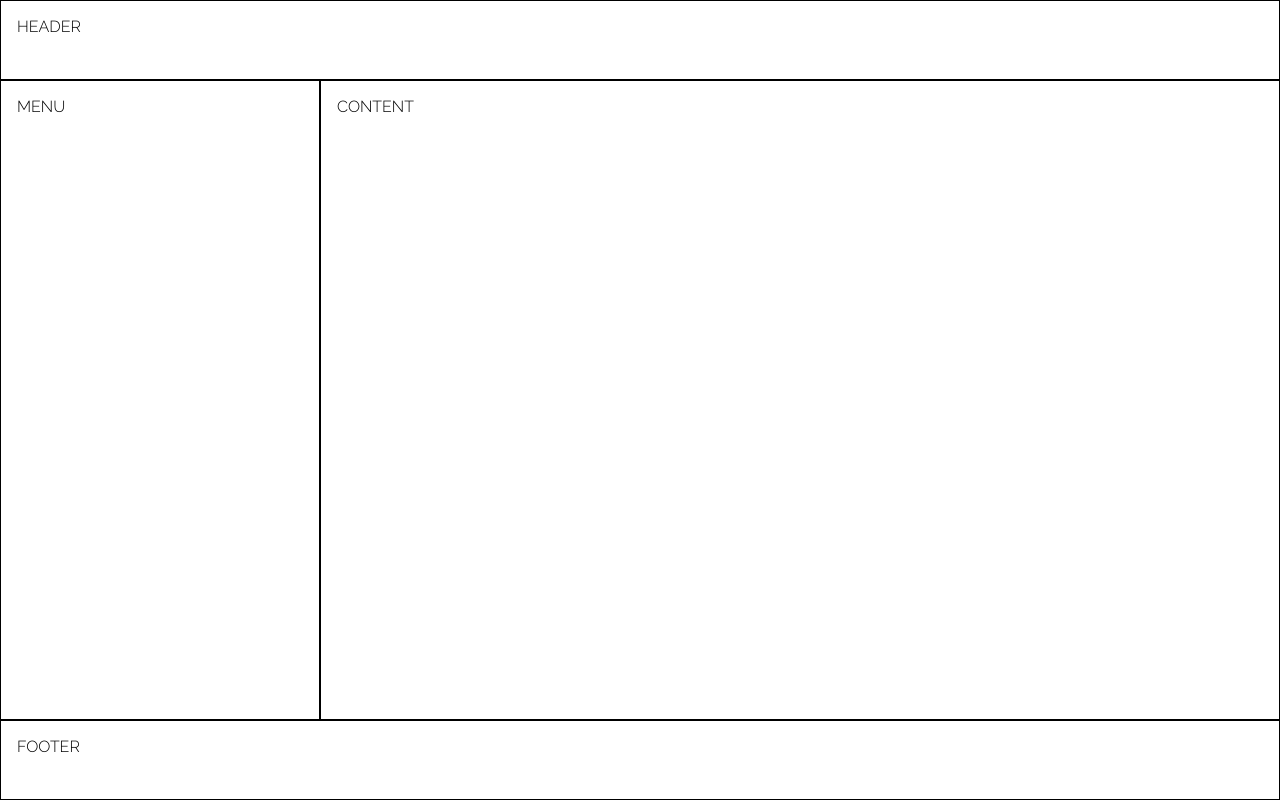
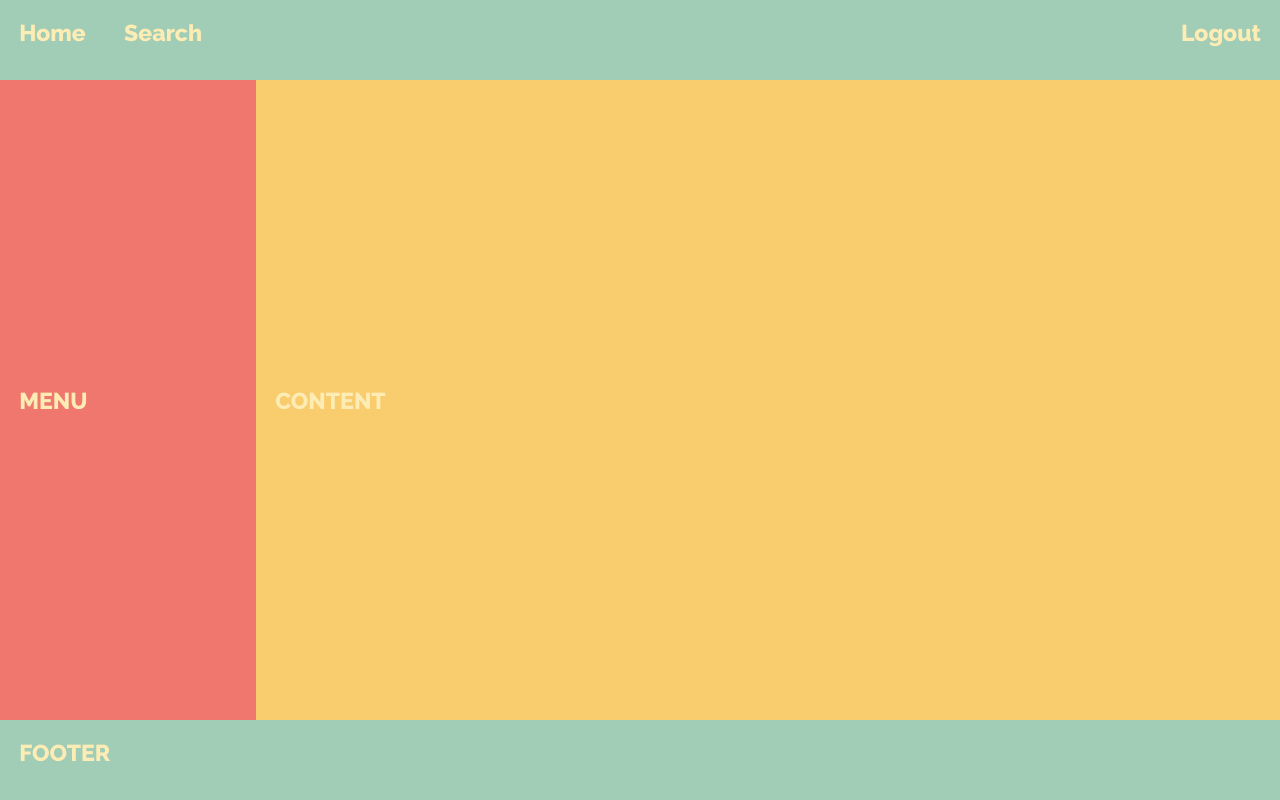
Before and after one commit to strujilloor/Simple-Web-Page-with-CSS-Grid, a website: page index.html in a window 1280 px wide. Drawn offline with Linux system fonts and the light colour scheme.

Commit message:
Header Content

```diff
--- a/index.html
+++ b/index.html
@@ -6,17 +6,21 @@
     <meta http-equiv="X-UA-Compatible" content="ie=edge" />
     <link rel="stylesheet" href="style.css" />
     <link
-      href="https://fonts.googleapis.com/css2?family=Raleway:wght@300&display=swap"
+      href="https://fonts.googleapis.com/css2?family=Raleway:wght@800&display=swap"
       rel="stylesheet"
     />
     <title>Static Template</title>
   </head>
   <body>
     <div class="web-page">
-      <div class="header">HEADER</div>
-      <div class="menu">MENU</div>
-      <div class="content">CONTENT</div>
-      <div class="footer">FOOTER</div>
+      <header class="header">
+        <div>Home</div>
+        <div>Search</div>
+        <div>Logout</div>
+      </header>
+      <aside class="menu">MENU</aside>
+      <main class="content">CONTENT</main>
+      <footer class="footer">FOOTER</footer>
     </div>
   </body>
 </html>
--- a/style.css
+++ b/style.css
@@ -1,38 +1,59 @@
 * {
   font-family: "Raleway", sans-serif;
+  font-size: 1.2rem;
   margin: 0px;
   padding: 0px;
+  color: #fdedb5;
 }
 
 .web-page {
   height: 100vh;
   display: grid;
-  grid-template-columns: 25% 1fr 1fr;
+  grid-template-columns: 20% 1fr;
   grid-template-rows: 1fr 80% 1fr;
 
   grid-template-areas:
-    "header header header"
-    "menu content content"
-    "footer footer footer";
+    "header header"
+    "menu content"
+    "footer footer";
 }
 
 .header {
   grid-area: header;
-  border: 1px solid black;
+  background-color: #a1ccb6;
+  /* organizing header elements with flexbox */
+  display: flex;
+  align-items: stretch;
+}
+/* locating element to the right */
+.header > div:nth-child(3) {
+  margin-left: auto;
+}
+.header > div {
   padding: 1rem;
 }
 .menu {
   grid-area: menu;
-  border: 1px solid black;
   padding: 1rem;
+  background-color: #ef776e;
+
+  /* Center its content */
+  display: flex;
+  justify-content: flex-start;
+  align-items: center;
 }
 .content {
   grid-area: content;
-  border: 1px solid black;
   padding: 1rem;
+  background-color: #f9cc6e;
+
+  /* Center its content */
+  display: flex;
+  justify-content: flex-start;
+  align-items: center;
 }
 .footer {
   grid-area: footer;
-  border: 1px solid black;
   padding: 1rem;
+  background-color: #a1ccb6;
 }
```
